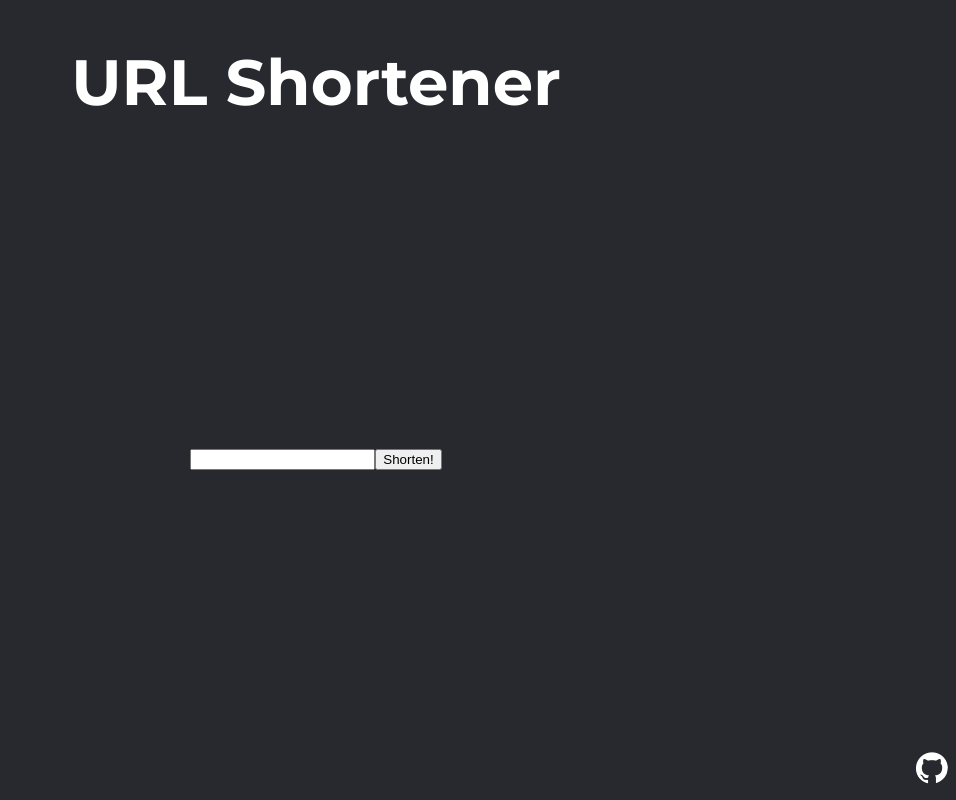
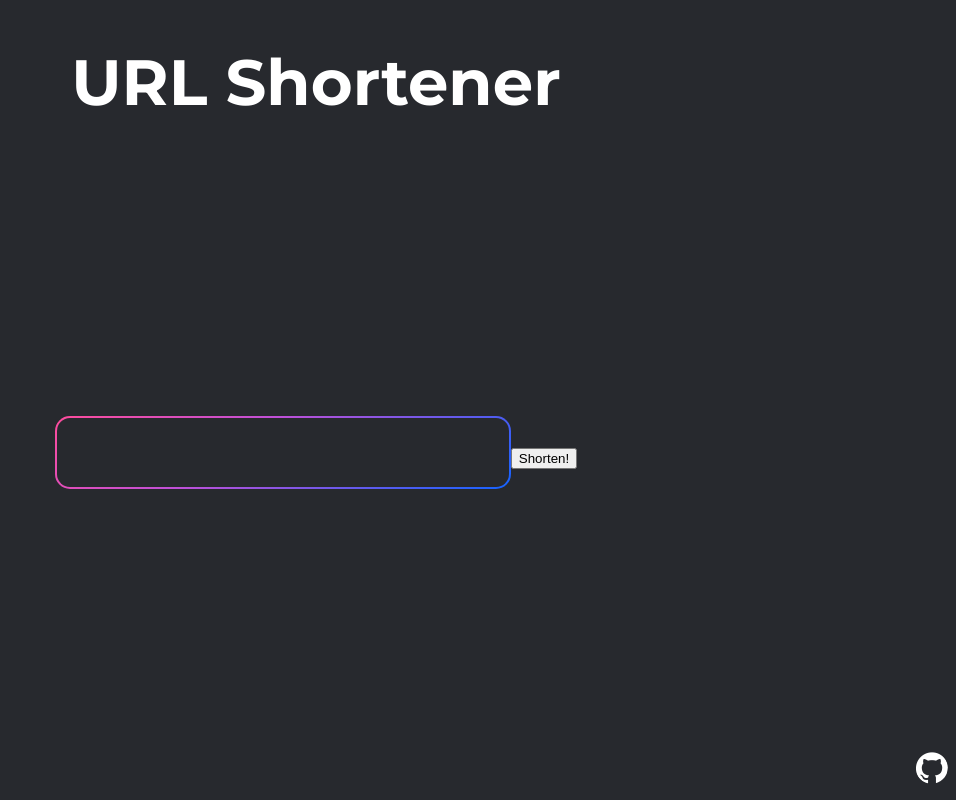
Before and after one commit to zachstence/url-shortener, a React (Create React App) app in the folder ui/: page / in a window 1280 px wide. Shown: the whole page, without its empty margins (324-1280 px from the left). Built offline with nearby package versions, Linux system fonts and the light colour scheme.

Commit message:
style: style input with gradient border

```diff
--- /dev/null
+++ b/ui/src/components/Shorten/Shorten.scss
@@ -0,0 +1,18 @@
+@import "../../global";
+
+.shorten {
+    input {
+        outline: none;
+        font-size: unset;
+    }
+
+    .gradient-border {
+        background:
+            linear-gradient($dark-gray, $dark-gray) padding-box, /*this is your grey background*/
+            linear-gradient(145deg, $pink 0%, $purple 40%, $blue 100%) border-box;
+        color: white;
+        padding: 0.5rem;
+        border: 2px solid transparent;
+        border-radius: 15px;
+    }
+}
--- a/ui/src/components/Shorten/Shorten.tsx
+++ b/ui/src/components/Shorten/Shorten.tsx
@@ -1,5 +1,7 @@
 import React, { useState } from 'react';
 import axios from "axios";
+
+import "./Shorten.scss";
 
 const Shorten: React.FC = () => {
     const [url, setUrl] = useState<string>("");
@@ -18,7 +20,7 @@ const Shorten: React.FC = () => {
 
     return (
         <div className="shorten">
-            <input type="text" value={url} onChange={e => setUrl(e.target.value)} />
+            <input className="gradient-border" type="text" value={url} onChange={e => setUrl(e.target.value)} />
             <button type="button" onClick={onClick}>Shorten!</button>
             <a href={short} className="short">{short}</a>
         </div>
```
